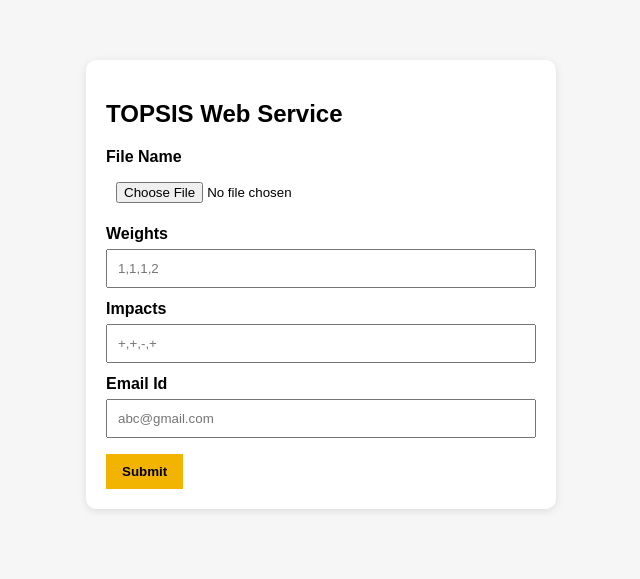
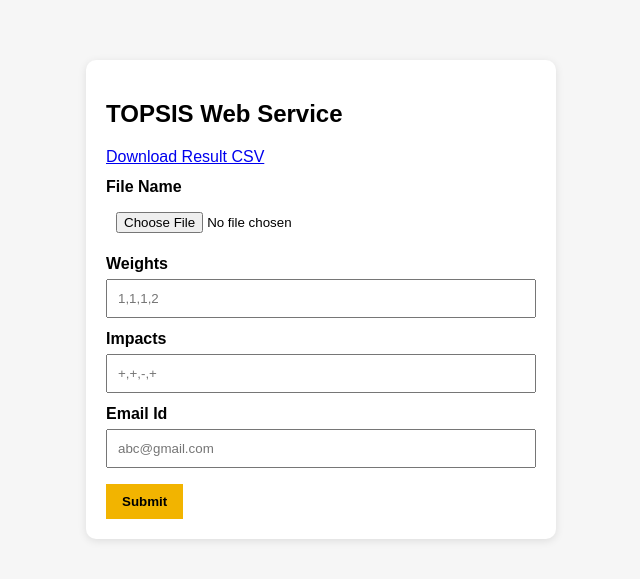
Before and after one commit to Sommit1/topsis-web, a Flask app: template templates/index.html in a window 1280 px wide. Shown: the top 579 px of the page, without its empty margins (319-959 px from the left). Run offline with Flask 3, Linux system fonts and the light colour scheme; the template is opened without the code that fills it: most values are stand-ins (such as "Sample title", 1, 10 or a date in 2020); parts of the project's set-up code (start-up, migrations or seed data) failed here and were passed over.

Commit message:
add download link for result file

```diff
--- a/templates/index.html
+++ b/templates/index.html
@@ -11,6 +11,7 @@
     button { margin-top:16px; padding:10px 16px; background:#f2b400; border:none; cursor:pointer; font-weight:700; }
     .msg { margin-top: 10px; color: #1a7f37; }
     .err { margin-top: 10px; color: #b00020; }
+    .download { margin-top: 12px; }
   </style>
 </head>
 <body>
@@ -19,6 +20,12 @@
 
     {% if error %}<div class="err">{{ error }}</div>{% endif %}
     {% if message %}<div class="msg">{{ message }}</div>{% endif %}
+
+    {% if download_file %}
+      <div class="download">
+        <a href="/download/{{ download_file }}">Download Result CSV</a>
+      </div>
+    {% endif %}
 
     <form method="POST" action="/submit" enctype="multipart/form-data">
       <label>File Name</label>
```
